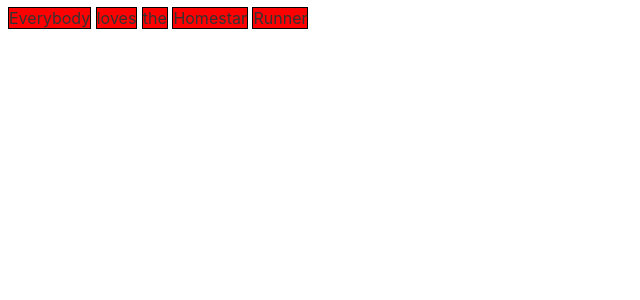
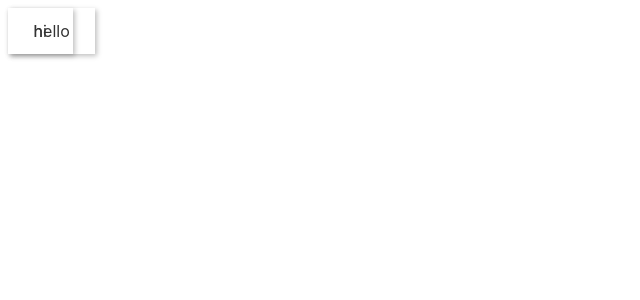
Before and after one commit to WhoaNellie/Cut-Up-Poems, a Svelte app: page / in a window 1280 px wide. Shown: the top 300 px of the page, without its empty margins (0-640 px from the left). Built offline with nearby package versions, Linux system fonts and the light colour scheme.

Commit message:
drag and drop functional

```diff
--- a/public/global.css
+++ b/public/global.css
@@ -1,3 +1,7 @@
+*{
+	box-sizing: border-box;
+}
+
 html, body {
 	position: relative;
 	width: 100%;
--- a/src/App.svelte
+++ b/src/App.svelte
@@ -1,17 +1,13 @@
 <script>
+	import Word from './Word.svelte';
+	let words = ["hi", "hello"];
 </script>
 
 <main>
-	<span>Everybody</span>
-	<span>loves</span>
-	<span>the</span>
-	<span>Homestar</span>
-	<span>Runner</span>
+ {#each words as w}
+	<Word word={w}/>
+ {/each}
 </main>
 
 <style>
-	span{
-		border: 1px solid black;
-		background-color: red;
-	}
 </style>
--- /dev/null
+++ b/src/Word.svelte
@@ -0,0 +1,48 @@
+<script>
+    export let word;
+    let clientY = 0;
+    let clientX = 0;
+
+    let listener;
+
+    function handleDrag(e){
+        listener = function(mouseEvent) {
+        clientY = mouseEvent.clientY;
+        clientX = mouseEvent.clientX;
+
+        e.target.style.top = clientY - e.target.offsetHeight/2 + "px";
+        e.target.style.left = clientX - e.target.offsetWidth/2 + "px";
+    }
+        document.addEventListener("mousemove", listener)
+
+    }
+
+    function handleRelease(){
+        document.removeEventListener("mousemove", listener);
+    }
+</script>
+
+<div
+    on:mousedown={handleDrag}
+    on:mouseup={handleRelease}
+>
+    {word}
+</div>
+
+<style>
+    div{
+        padding: 1% 2%;
+        width: fit-content;
+        box-shadow: 2px 2px 5px 0px rgba(0,0,0,0.25);
+        position: absolute;
+        user-select: none;
+    }
+
+    div:hover{
+        cursor: grab;
+    }
+
+    div:active{
+        cursor: grabbing;
+    }
+</style>
```
